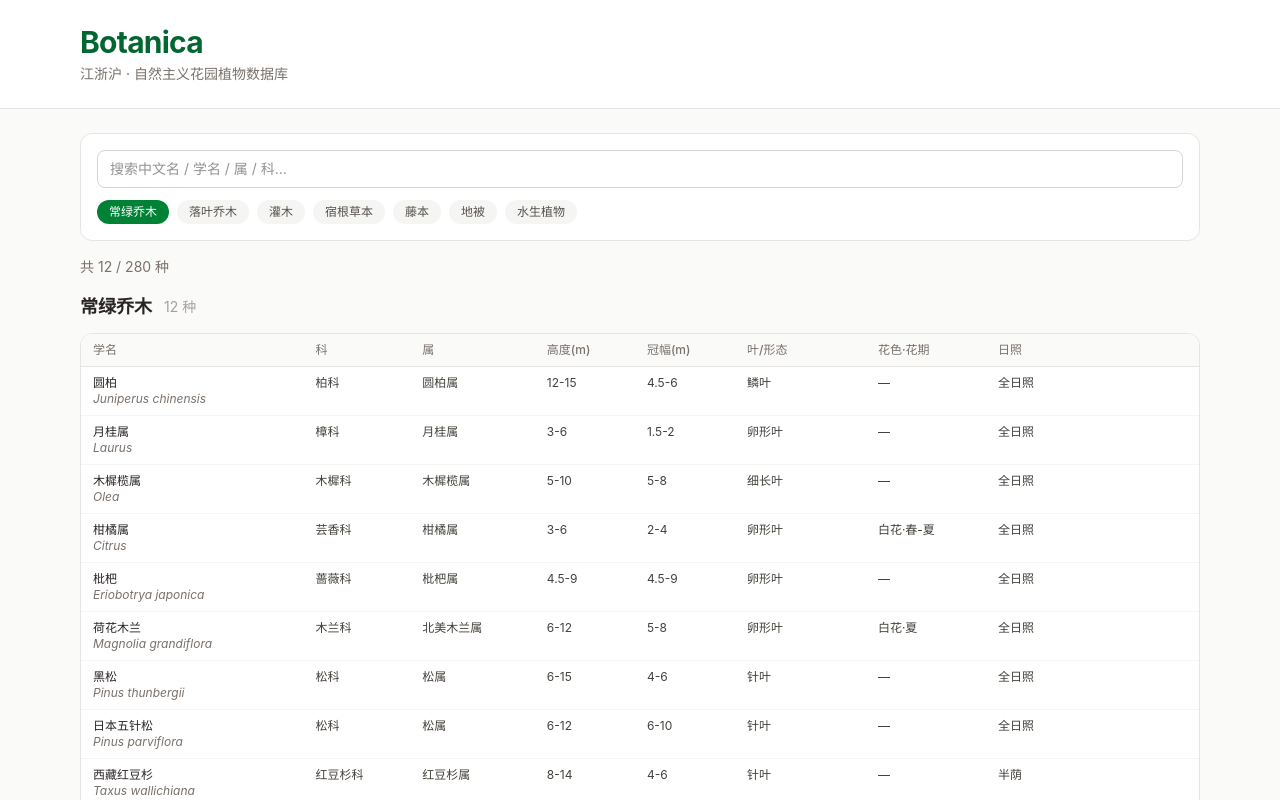
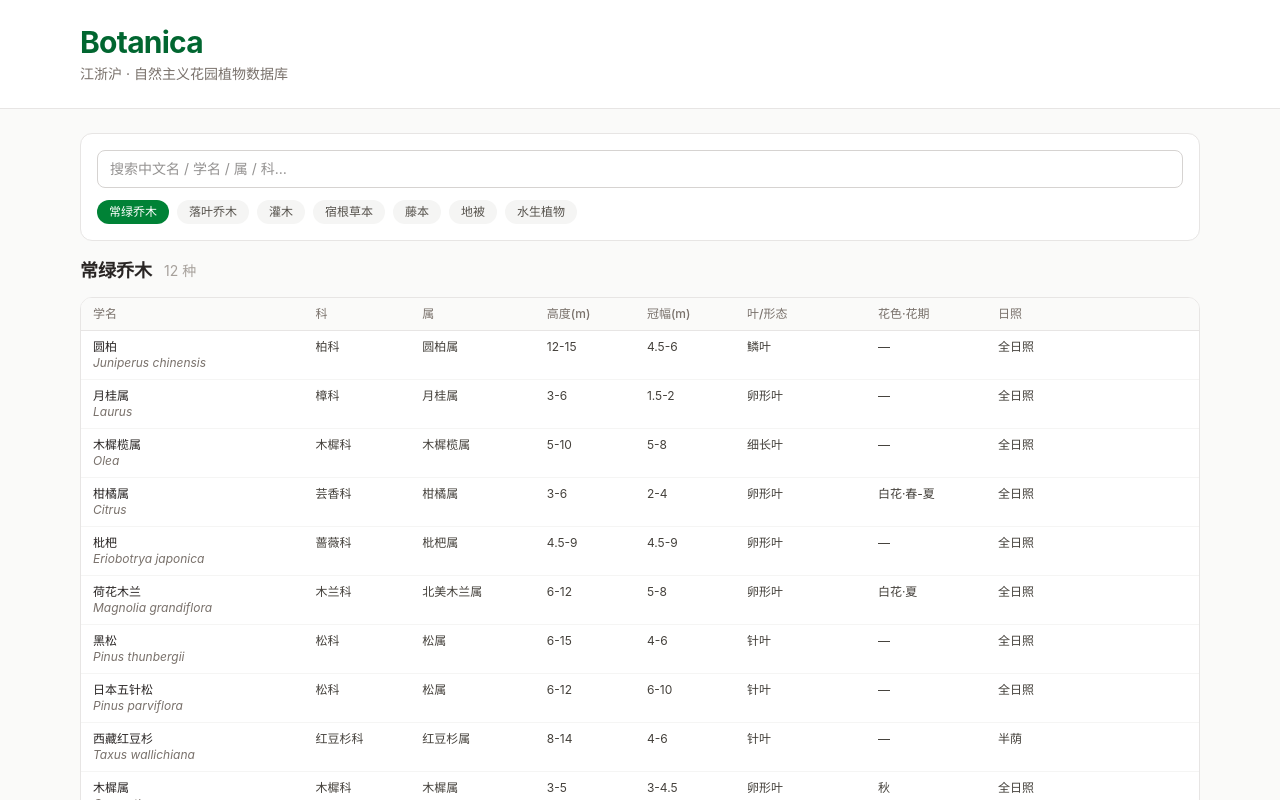
Before and after one commit to Echo0057/Botanica, a React (Vite) app: page / in a window 1280 px wide. Shown: the top 800 px of the page. Built offline with nearby package versions, Linux system fonts and the light colour scheme.

Commit message:
feat: 移除总览顶部 共X/280种 计数

```diff
--- a/src/App.jsx
+++ b/src/App.jsx
@@ -53,10 +53,6 @@ export default function App() {
           onCategory={setCategory}
         />
 
-        <div className="mt-4 text-sm text-stone-500">
-          共 {filtered.length} / {plants.length} 种
-        </div>
-
         <div className="mt-4">
           <OverviewTable plants={filtered} activeCategory={category} onOpen={setSelectedId} />
         </div>
```
